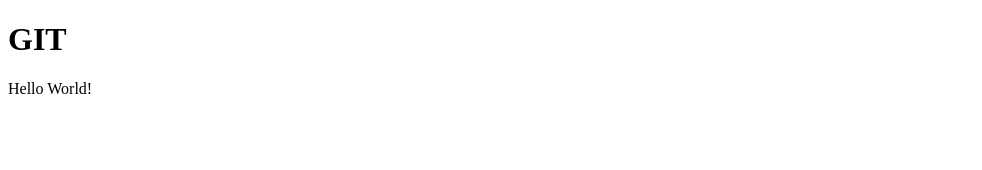
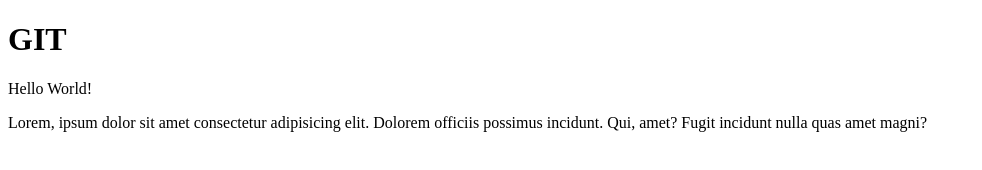
Before and after one commit to AlicanMavi/GIT, a plain HTML site: page index.html in a window 1280 px wide. Shown: the whole page, without its empty margins (0-982 px from the left). Drawn offline with Linux system fonts and the light colour scheme.

Commit message:
second commit

```diff
--- a/index.html
+++ b/index.html
@@ -8,5 +8,9 @@
 <body>
   <h1>GIT</h1>
   <p>Hello World!</p>
+
+  <div>
+    Lorem, ipsum dolor sit amet consectetur adipisicing elit. Dolorem officiis possimus incidunt. Qui, amet? Fugit incidunt nulla quas amet magni?
+  </div>
 </body>
 </html>
--- /dev/null
+++ b/style.css
@@ -0,0 +1,5 @@
+* {
+  margin: 0;
+padding: 0;
+box-sizing: border-box;
+}
```
